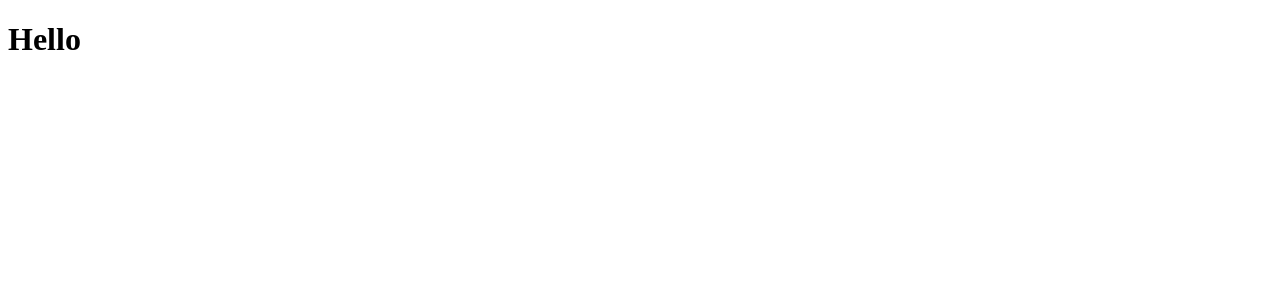
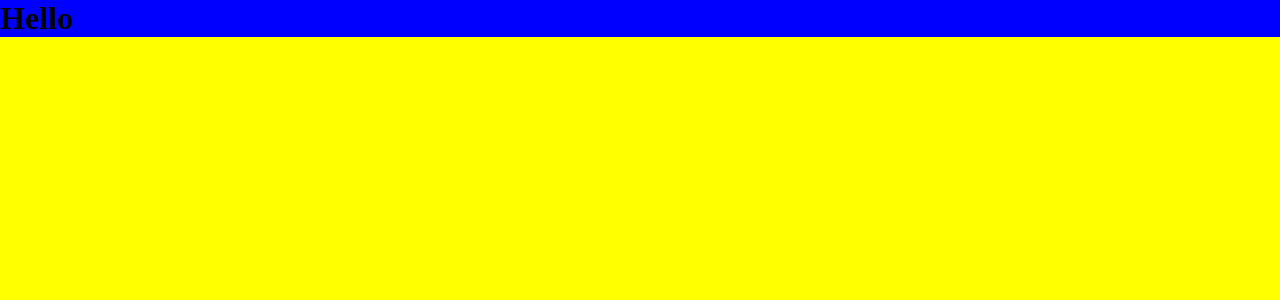
Before and after one commit to guiizis/strapi-front, a React (Create React App) app: page / in a window 1280 px wide. Shown: the top 300 px of the page. Built offline with nearby package versions, Linux system fonts and the light colour scheme.

Commit message:
feat: adiciona styled components

```diff
--- a/package.json
+++ b/package.json
@@ -15,6 +15,7 @@
     "react": "^18.2.0",
     "react-dom": "^18.2.0",
     "react-scripts": "5.0.1",
+    "styled-components": "^6.0.7",
     "web-vitals": "^2.1.4"
   },
   "devDependencies": {
--- a/src/index.jsx
+++ b/src/index.jsx
@@ -1,11 +1,13 @@
 import React from 'react';
 import ReactDOM from 'react-dom/client';
 import Home from './templates/App';
+import { GlobalStyles } from './styles/global-styles';
 
 const root = ReactDOM.createRoot(document.getElementById('root'));
 root.render(
   <React.StrictMode>
     <Home />
+    <GlobalStyles />
   </React.StrictMode>,
 );
 
--- /dev/null
+++ b/src/styles/global-styles.js
@@ -0,0 +1,12 @@
+import { createGlobalStyle } from 'styled-components';
+
+export const GlobalStyles = createGlobalStyle`
+  * {
+    margin:0;
+    padding:0
+  }
+
+  body {
+    background: yellow
+  }
+`;
--- a/src/templates/App/App.css
+++ /dev/null
@@ -1,38 +0,0 @@
-.App {
-  text-align: center;
-}
-
-.App-logo {
-  height: 40vmin;
-  pointer-events: none;
-}
-
-@media (prefers-reduced-motion: no-preference) {
-  .App-logo {
-    animation: App-logo-spin infinite 20s linear;
-  }
-}
-
-.App-header {
-  background-color: #282c34;
-  min-height: 100vh;
-  display: flex;
-  flex-direction: column;
-  align-items: center;
-  justify-content: center;
-  font-size: calc(10px + 2vmin);
-  color: white;
-}
-
-.App-link {
-  color: #61dafb;
-}
-
-@keyframes App-logo-spin {
-  from {
-    transform: rotate(0deg);
-  }
-  to {
-    transform: rotate(360deg);
-  }
-}
--- a/src/templates/App/index.jsx
+++ b/src/templates/App/index.jsx
@@ -1,8 +1,10 @@
+import * as Styled from './styles';
+
 function Home() {
   return (
-    <div className="App">
+    <Styled.Wrapper background="blue">
       <h1>Hello</h1>
-    </div>
+    </Styled.Wrapper>
   );
 }
 
--- /dev/null
+++ b/src/templates/App/styles.js
@@ -0,0 +1,7 @@
+import styled, { css } from 'styled-components';
+
+export const Wrapper = styled.div`
+  ${(props) => css`
+    background: ${props.background};
+  `}
+`;
```
Also changed, not shown: 2 other files (tests, documents, lock files or other folders).
